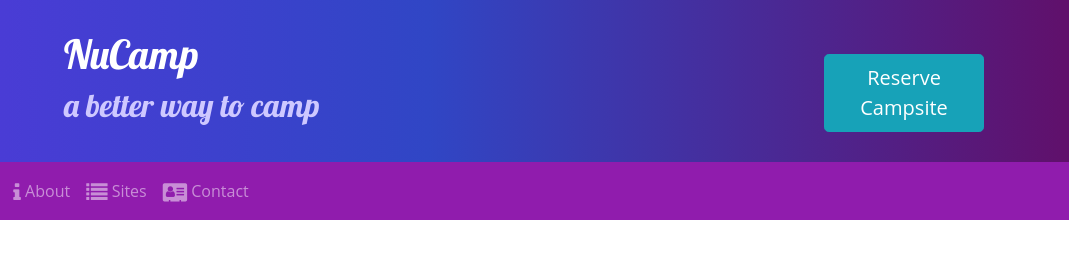
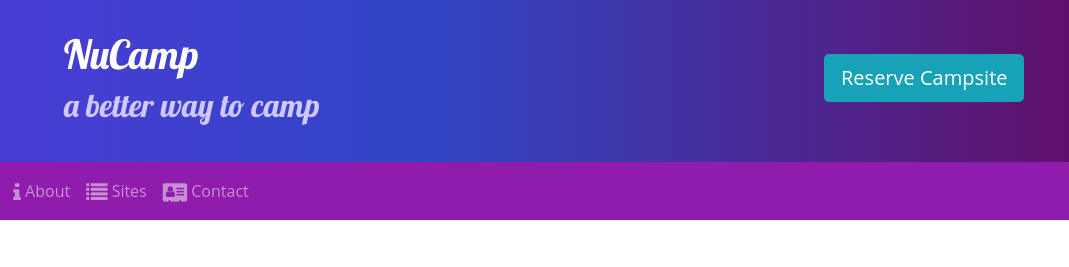
Before and after one commit to krisb09/nucampsite, a website: page index.html in a window 1280 px wide. Shown: the top 267 px of the page, 211-1280 px from the left. Drawn offline with nearby package versions, Linux system fonts and the light colour scheme.

Commit message:
Week 2 Workshop

```diff
--- a/index.html
+++ b/index.html
@@ -33,7 +33,7 @@
                     <h2>a better way to camp</h2>
                 </div>
                 <div class="col col-md-4 col-xl-2 mt-4">
-                    <button type="button" class="btn btn-info btn-lg"><a href="#reserveForm">Reserve Campsite</a></button>
+                    <button type="button" class="btn btn-info btn-lg"><a class="text-nowrap" href="#reserveForm">Reserve Campsite</a></button>
                 </div>
             </div>
         </div>
```
